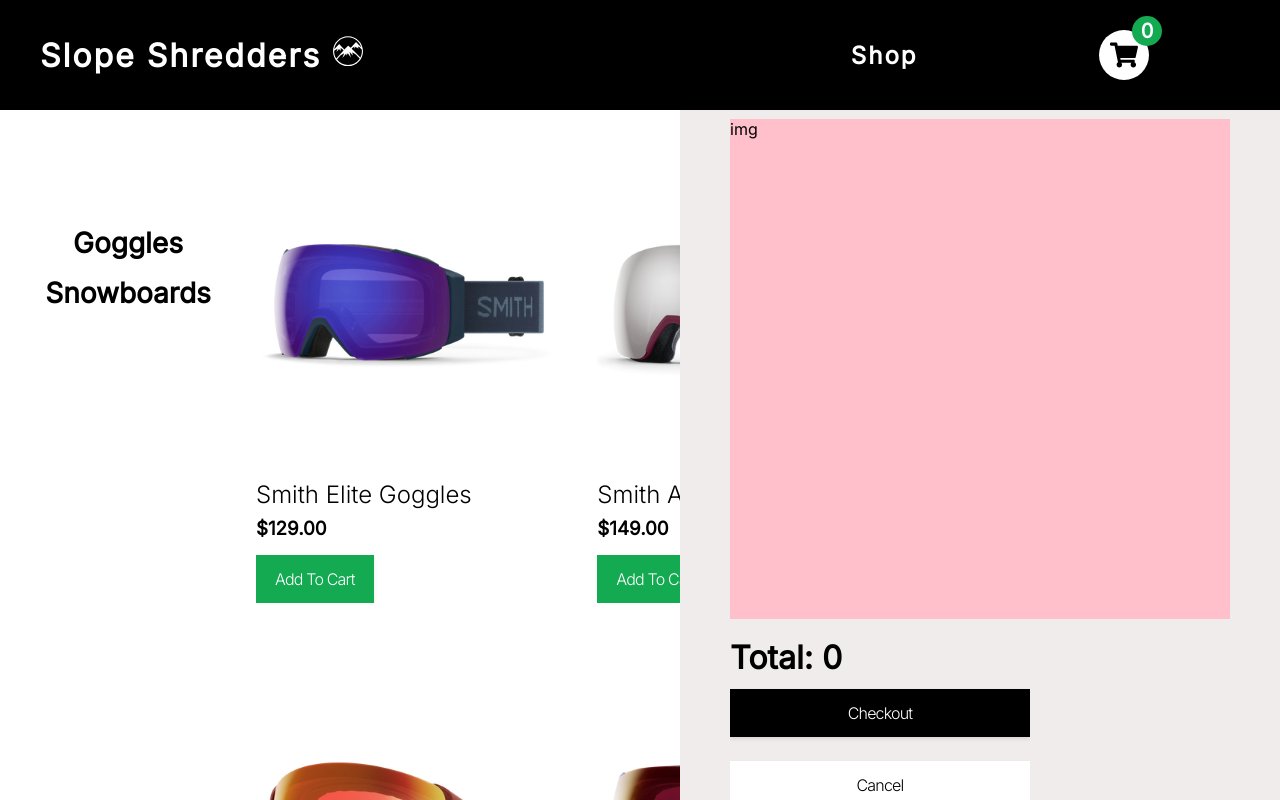
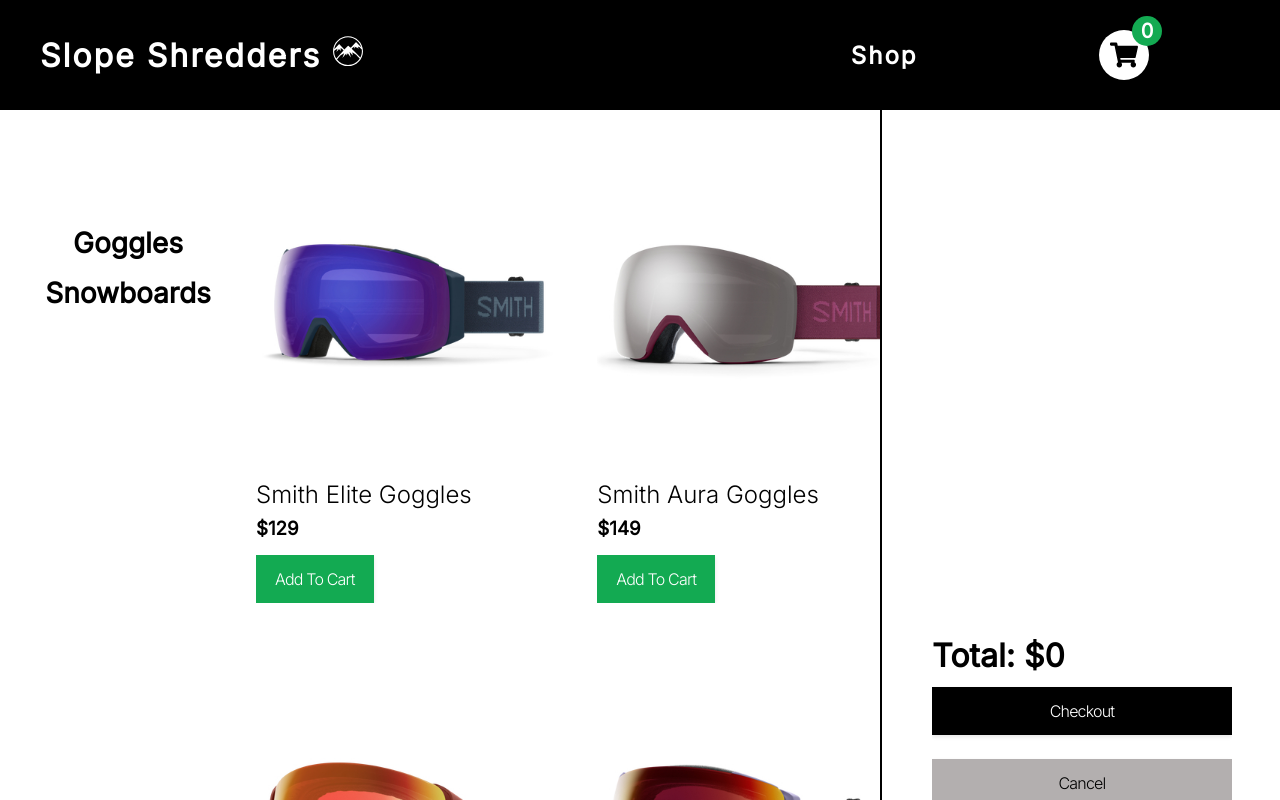
Before and after one commit to traneric89/one-stop-shop, a React (Create React App) app: page /Catalogue in a window 1280 px wide. Both pictures are taken after a click on the element 1124 px from the left and 55 px from the top of the page. Shown: the top 800 px of the page. Built offline with nearby package versions, Linux system fonts and the light colour scheme.

Commit message:
Updated cart styles and total cart price logic

```diff
--- a/src/components/Cart.js
+++ b/src/components/Cart.js
@@ -1,6 +1,7 @@
 import React from "react";
+import ItemCart from "./ItemCart";
 
-const Cart = ({ itemsCart }) => {
+const Cart = ({ itemsCart, onClick }) => {
   const totalPrice = () => {
     let total = itemsCart.reduce((accumulator, currentTotal) => {
       return accumulator + currentTotal.price;
@@ -10,12 +11,23 @@
 
   return (
     <div className="cart-container">
-      <div className="display-cart-items">img</div>
+      <div className="display-cart-items">
+        {itemsCart.map((item) => (
+          <ItemCart
+            key={item.itemName}
+            source={item.source}
+            itemName={item.itemName}
+            price={item.price}
+          />
+        ))}
+      </div>
       <div className="checkout">
-        <h1>Total: {totalPrice()}</h1>
+        <h1>Total: ${totalPrice()}</h1>
         <div className="cart-buttons">
           <button className="checkout-btn">Checkout</button>
-          <button className="cancel-btn">Cancel</button>
+          <button className="cancel-btn" onClick={onClick}>
+            Cancel
+          </button>
         </div>
       </div>
     </div>
--- a/src/components/Catalogue.js
+++ b/src/components/Catalogue.js
@@ -11,7 +11,7 @@
       data: {
         source: "elite",
         title: "Smith Elite Goggles",
-        price: "$129.00",
+        price: 129.0,
       },
     },
     {
@@ -19,7 +19,7 @@
       data: {
         source: "aura",
         title: "Smith Aura Goggles",
-        price: "$149.00",
+        price: 149.0,
       },
     },
     {
@@ -27,7 +27,7 @@
       data: {
         source: "pilot",
         title: "Smith Pilot Goggles",
-        price: "$75.00",
+        price: 75.0,
       },
     },
     {
@@ -35,7 +35,7 @@
       data: {
         source: "flight",
         title: "Smith Flight Goggles",
-        price: "$250.00",
+        price: 250.0,
       },
     },
     {
@@ -43,7 +43,7 @@
       data: {
         source: "kim",
         title: "Smith Kim Goggles",
-        price: "$129.00",
+        price: 129.0,
       },
     },
     {
@@ -51,7 +51,7 @@
       data: {
         source: "dawn",
         title: "Smith Dawm Goggles",
-        price: "$180.00",
+        price: 180.0,
       },
     },
   ]);
@@ -62,7 +62,7 @@
       data: {
         source: "blaze",
         title: "Burton Blaze 2.0",
-        price: "$649.00",
+        price: 649.0,
       },
     },
     {
@@ -70,7 +70,7 @@
       data: {
         source: "arrow",
         title: "Burton Arrow",
-        price: "$850.00",
+        price: 850.0,
       },
     },
     {
@@ -78,7 +78,7 @@
       data: {
         source: "altitude",
         title: "K2 Altitutude",
-        price: "$720.00",
+        price: 720.0,
       },
     },
     {
@@ -86,7 +86,7 @@
       data: {
         source: "triplet",
         title: "YES Triplet",
-        price: "$1090.00",
+        price: 1090.0,
       },
     },
     {
@@ -94,7 +94,7 @@
       data: {
         source: "angel",
         title: "Libtech Angel",
-        price: "$960.00",
+        price: 960.0,
       },
     },
   ]);
--- a/src/components/Goggles.js
+++ b/src/components/Goggles.js
@@ -5,7 +5,7 @@
     <div className="item">
       <img src={require("../images/products/" + source + ".jpg")} alt="" />
       <h2>{itemName}</h2>
-      <h3>{price}</h3>
+      <h3>${price}</h3>
       <div className="button-container">
         <button
           className="add-cart"
--- a/src/components/Homepage.js
+++ b/src/components/Homepage.js
@@ -1,10 +1,14 @@
 import React from "react";
+import { useState } from "react";
 import Navbar from "./Navbar";
 
 const Homepage = () => {
+  const [numItems, setNumItems] = useState(0);
+  const [itemsCart, setItemsCart] = useState([]);
+
   return (
     <div>
-      <Navbar />
+      <Navbar numItems={numItems} itemsCart={itemsCart} />
       <img
         className="main-img"
         src={require("../images/background.avif")}
--- /dev/null
+++ b/src/components/ItemCart.js
@@ -0,0 +1,18 @@
+import React from "react";
+
+const ItemCart = ({ source, itemName, price }) => {
+  return (
+    <div className="cart-item-container">
+      <img src={require("../images/products/" + source + ".jpg")} alt="" />
+      <h2>{itemName}</h2>
+      <h3>${price}</h3>
+      <div className="item-quantity">
+        <button>-</button>
+        <span>3</span>
+        <button>+</button>
+      </div>
+    </div>
+  );
+};
+
+export default ItemCart;
--- a/src/components/Navbar.js
+++ b/src/components/Navbar.js
@@ -7,6 +7,15 @@
 
 const Navbar = ({ numItems, itemsCart }) => {
   const navigate = useNavigate();
+  const [showCart, setShowCart] = useState(false);
+
+  const displayCart = () => {
+    setShowCart(true);
+  };
+
+  const removeDisplayCart = () => {
+    setShowCart(false);
+  };
 
   return (
     <div>
@@ -30,13 +39,15 @@
           </h2>
           <div className="cart-icon-container">
             <div className="nav-cart">
-              <FaShoppingCart />
+              <FaShoppingCart onClick={displayCart} />
             </div>
-            <h2>{numItems}</h2>
+            <h2 onClick={displayCart}>{numItems}</h2>
           </div>
         </div>
       </div>
-      <Cart itemsCart={itemsCart} />
+      {showCart ? (
+        <Cart itemsCart={itemsCart} onClick={removeDisplayCart} />
+      ) : null}
     </div>
   );
 };
--- a/src/components/Snowboards.js
+++ b/src/components/Snowboards.js
@@ -5,7 +5,7 @@
     <div className="item snowboards">
       <img src={require("../images/products/" + source + ".jpg")} alt="" />
       <h2>{itemName}</h2>
-      <h3>{price}</h3>
+      <h3>${price}</h3>
       <div className="button-container">
         <button
           className="add-cart"
--- a/src/index.css
+++ b/src/index.css
@@ -184,19 +184,44 @@
   flex-direction: column;
   align-items: flex-start;
   justify-content: space-around;
-  background-color: rgb(240, 236, 236);
+  background-color: rgb(255, 255, 255);
   position: absolute;
   top: 110px;
   right: 0;
   height: 90%;
-  width: 600px;
+  width: 400px;
   padding-left: 50px;
+  border-left: 2px solid #000000;
+  border-bottom: 2px solid #000000;
 }
 
 .display-cart-items {
-  background-color: pink;
   width: 500px;
   height: 500px;
+}
+
+.cart-item-container img {
+  width: 300px;
+  height: 300px;
+}
+
+.cart-item-container h2 {
+  font-weight: 300;
+  margin-bottom: 5px;
+}
+
+.cart-item-container h3 {
+  margin-bottom: 5px;
+}
+
+.item-quantity button {
+  font-size: 16px;
+  padding: 0px 12px;
+}
+
+.item-quantity span {
+  font-size: 16px;
+  margin: 0 5px;
 }
 
 .cart-buttons {
@@ -228,7 +253,7 @@
 }
 
 .cancel-btn {
-  background-color: #ffffff;
-  border: 2px solid #ffffff;
+  background-color: #b3afaf;
+  border: 2px solid #b3afaf;
   color: rgb(0, 0, 0);
 }
```
